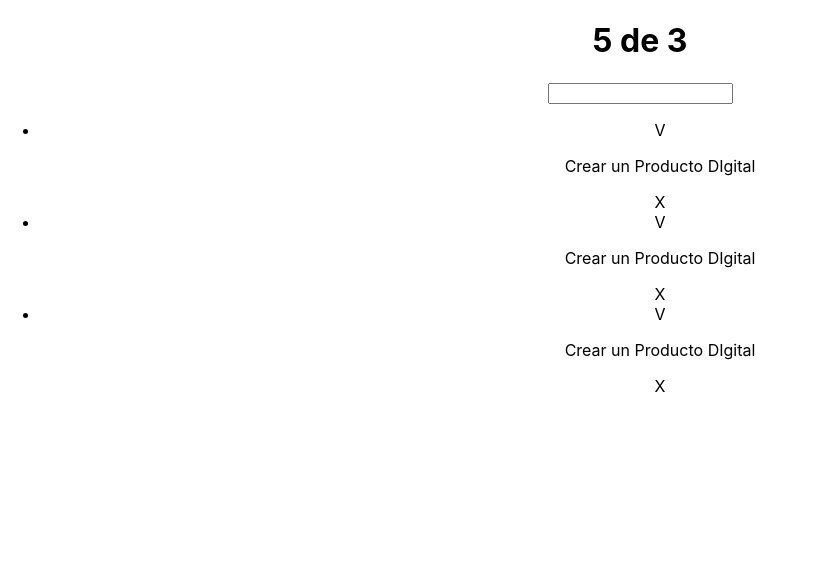
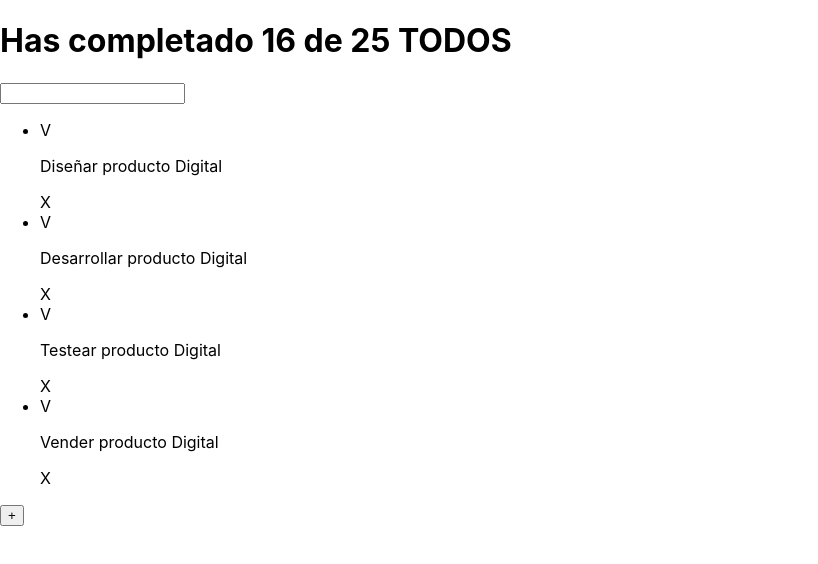
Before and after one commit to SBellido/todo-machine, a React (Create React App) app: page / in a window 1280 px wide. Shown: the top 564 px of the page, without its empty margins (0-818 px from the left). Built offline with nearby package versions, Linux system fonts and the light colour scheme.

Commit message:
The first props  was used

```diff
--- a/src/App.js
+++ b/src/App.js
@@ -1,33 +1,35 @@
 import { TodoCounter } from './TodoCounter';
 import { TodoSearch } from './TodoSeaarch';
 import { TodoList } from './TodoList';
+import { TodoItem } from './TodoItem';
+import { CreatedTodoButton } from './CreatedTodoButton';
 import './App.css';
+
+const defaultTodos = [
+  { text: 'Diseñar producto Digital', completed: true },
+  { text: 'Desarrollar producto Digital', completed: false},
+  { text: 'Testear producto Digital', completed: false},
+  { text: 'Vender producto Digital', completed: false}
+];
 
 function App() {
   return (
-    <div className="App">
-
-      <TodoCounter />
+    <>
+      <TodoCounter completed={16} total={25}/>
       <TodoSearch />
 
       <TodoList>
-        <TodoItem />
-        <TodoItem />
-        <TodoItem />
+        {defaultTodos.map(todo => (
+          <TodoItem
+            key={todo.text}
+            text={todo.text}
+            completed={todo.completed}
+          />
+        ))}
       </TodoList>
 
-      {/* <CreateTodoButton /> */}
-    </div>
-  );
-}
-
-function TodoItem() {
-  return (
-    <li>
-      <span>V</span>
-      <p>Crear un Producto DIgital</p>
-      <span>X</span>
-    </li>
+      <CreatedTodoButton />
+    </>
   );
 }
 
--- /dev/null
+++ b/src/CreatedTodoButton.js
@@ -0,0 +1,9 @@
+function CreatedTodoButton() {
+  return (
+    <button>
+      +
+    </button>
+  );
+}
+
+export { CreatedTodoButton };
--- a/src/TodoCounter.js
+++ b/src/TodoCounter.js
@@ -1,7 +1,7 @@
-function TodoCounter() {
+function TodoCounter({ total, completed }) {
   return (
     <h1>
-      5 de 3
+      Has completado {completed} de {total} TODOS
     </h1>
   );
 }
--- /dev/null
+++ b/src/TodoItem.js
@@ -0,0 +1,11 @@
+function TodoItem(props) {
+  return (
+    <li>
+      <span>V {props.completed}</span>
+      <p>{props.text}</p>
+      <span>X</span>
+    </li>
+  );
+}
+
+export { TodoItem };
--- a/src/TodoList.js
+++ b/src/TodoList.js
@@ -1,7 +1,7 @@
-function TodoList(props) {
+function TodoList( {children} ) {
   return (
     <ul>
-      {props.children}
+      {children}
     </ul>
   );
 }
```
